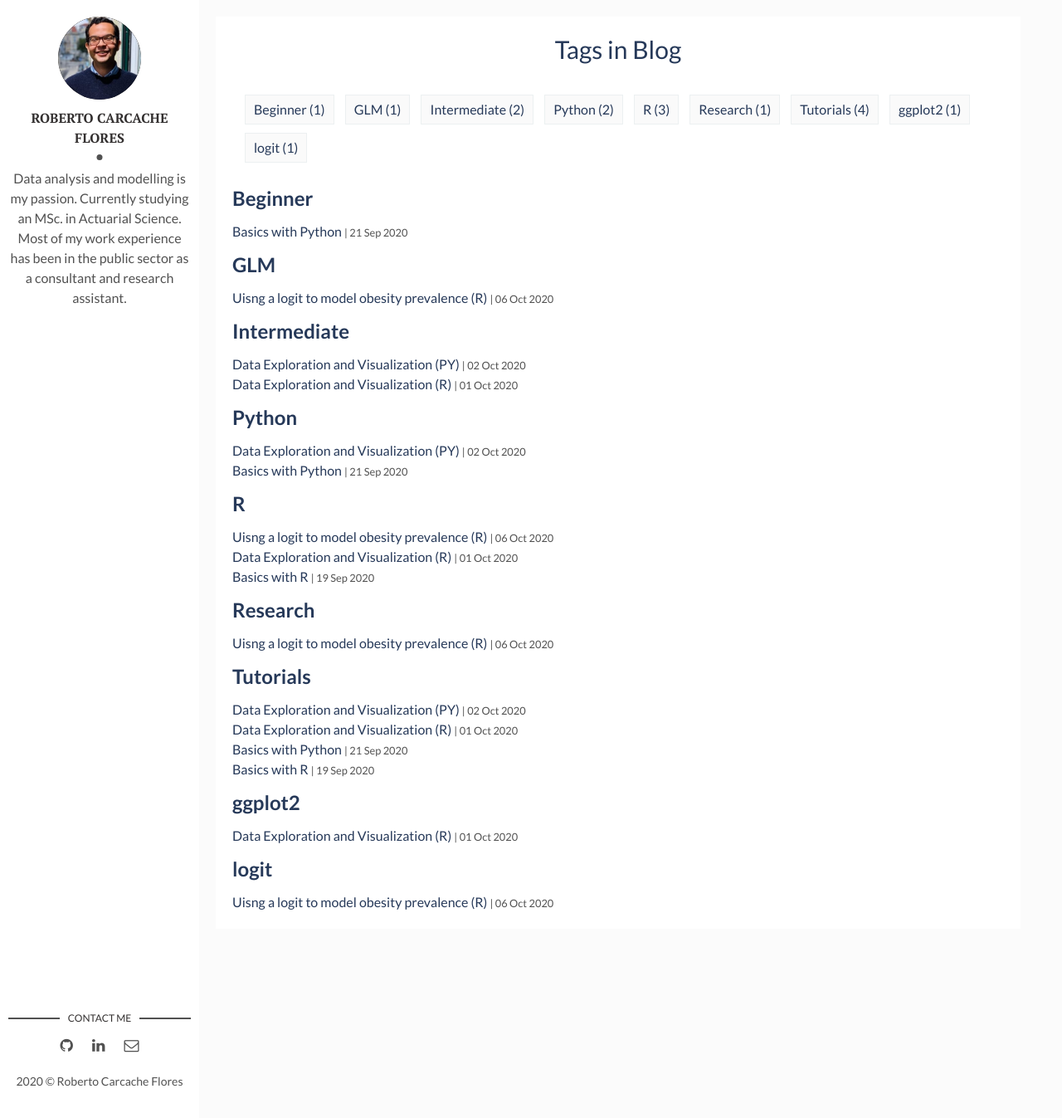
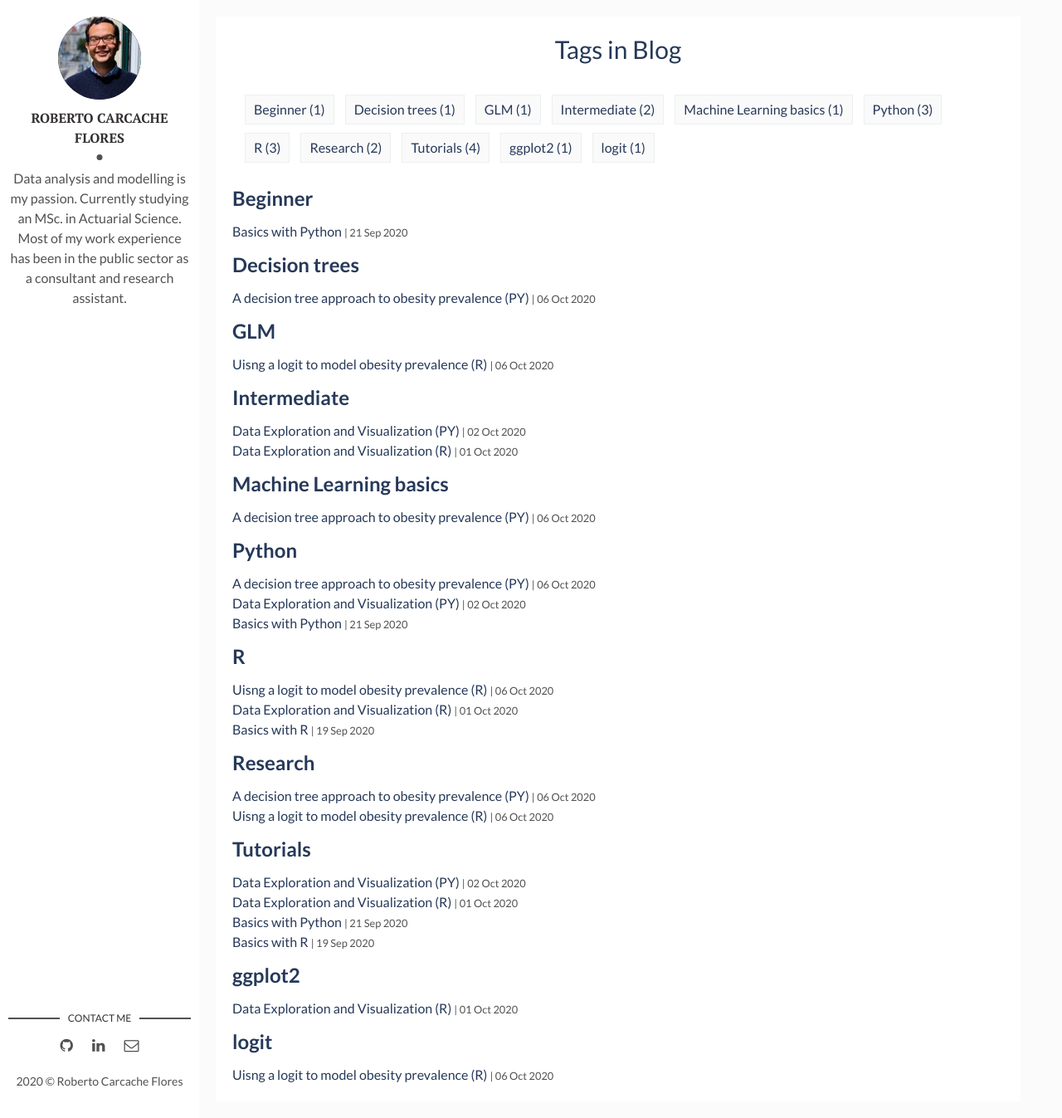
Before and after one commit to rcarcacheflores/Research, a Jekyll site: the page built from tags.html, in a window 1280 px wide and 1347 px high. Shown: the whole window at 83% size. Built offline with Jekyll 4.4.1, drawn with Linux system fonts in a browser that asks for light colours.

Commit message:
Update 2020-10-7-post6.md

```diff
--- a/_posts/2020-10-7-post6.md
+++ b/_posts/2020-10-7-post6.md
@@ -1,3 +1,12 @@
+---
+layout: post
+title: A decision tree approach to obesity prevalence (PY)
+date: 2020-10-6 9:22:38 +0300
+description: Using a decision tree regression to categorize obesity prevalence in 112 countries
+img: post6.jpg
+tags: [Research, Machine Learning basics, Python, Decision trees]
+---
+
 **Welcome!** Last post was a bit lengthy so we will try to keep things short and (hopefully) simple. In this post we will use the same GFSI data and use a decision tree regression to model obesity. This is the first time I use any ML algorithm in Python, so let's see what happens! **The goal is to verify which variables are the most important in determining the countries with the highest obesity prevalence**.
 
 ## Part 1: Setting up our data and performing the tree regression
@@ -193,11 +202,12 @@ So where is the tree? If we check our working directory *export_graphviz* has ge
 4. Use this site to generate this tree and save the output as a PDF or html
 
 If everything went well (fingers crossed) you should have something like this:
-![plot 1]({{site.baseurl}}/assets/img/post6_p1.png)
+
+![tree 1]({{site.baseurl}}/assets/img/post6_p1.png)
 
 
 **That is a really big tree!** I had to zoom out to 9% on the PDF to be able to visualize the entire structure. Notice how there is a root at the top and from there we have two decision nodes going in opposite directions. In general terms, the left side of the tree shows the countries with the lowest obesity prevalence. The countries with the highest obesity prevalence are in the right side of tree. This is impossible to see from this image so let's zoom in and focus on the top of the tree. In order to this we can open the "tree.dot" file and trim the tree manually before creating a new diagram. I'm sure there is a more efficient way of doing this but this is the first time I do this in Python. After some re-arranging the output should look like this:
-![plot ]({{site.baseurl}}/assets/img/post6_p2.png)
+![tree 2]({{site.baseurl}}/assets/img/post6_p2.png)
 
 Let's draw some observations from the top of our tree diagram:
 
```
